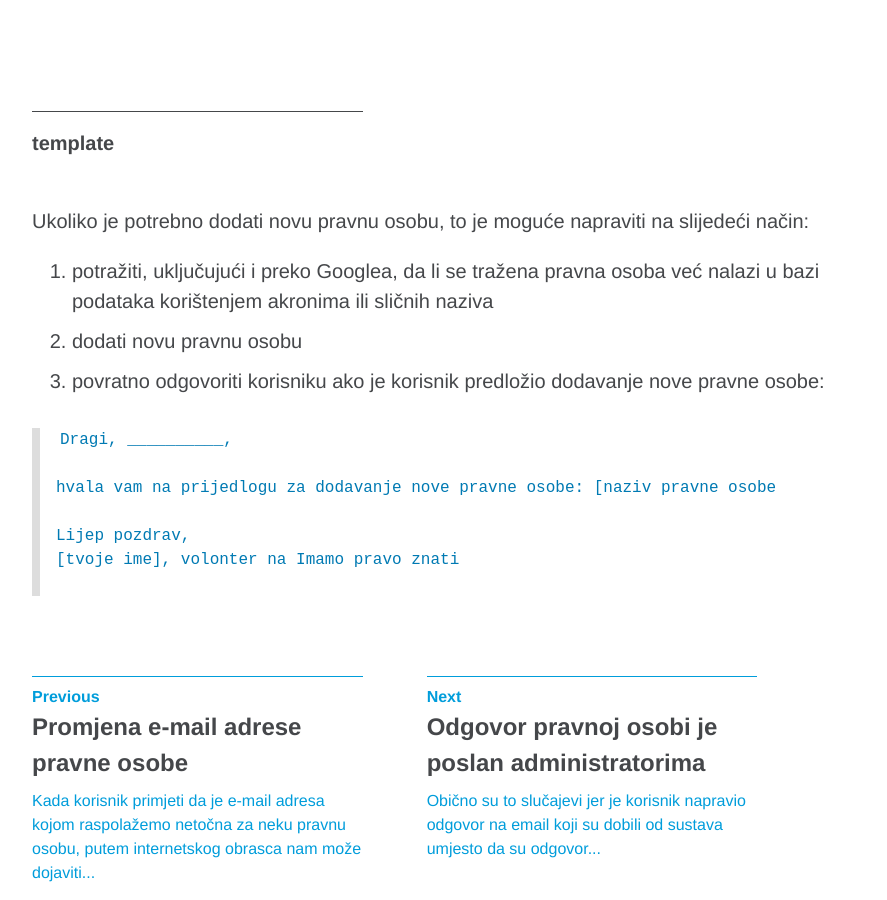
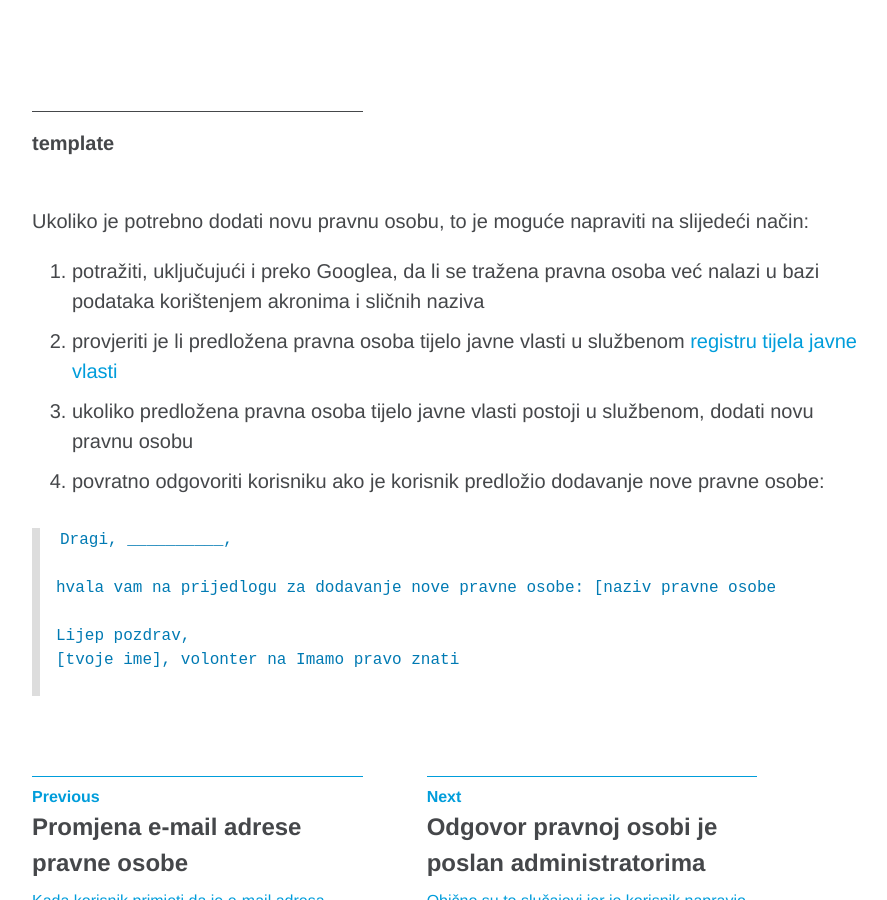
Before and after one commit to schlos/imamopravoznati-admin, a Jekyll site: the page built from _posts/2017-09-17-nova-pravna-osoba.md, in a window 1280 px wide and 900 px high, scrolled down 422 px. Shown: the whole window, without its empty margins (112-999 px from the left). Built offline with Jekyll 4.4.1, drawn with Linux system fonts in a browser that asks for light colours; comment, search, counter and statistics services are not loaded.

Commit message:
Add small how-to

```diff
--- a/_posts/2017-09-17-nova-pravna-osoba.md
+++ b/_posts/2017-09-17-nova-pravna-osoba.md
@@ -6,8 +6,9 @@ categories: template
 ---
 
 Ukoliko je potrebno dodati novu pravnu osobu, to je moguće napraviti na slijedeći način:
-1. potražiti, uključujući i preko Googlea, da li se tražena pravna osoba već nalazi u bazi podataka korištenjem akronima ili sličnih naziva
-2. dodati novu pravnu osobu
+1. potražiti, uključujući i preko Googlea, da li se tražena pravna osoba već nalazi u bazi podataka korištenjem akronima i sličnih naziva
+2. provjeriti je li predložena pravna osoba tijelo javne vlasti u službenom [registru tijela javne vlasti][TJV]
+2. ukoliko predložena pravna osoba tijelo javne vlasti postoji u službenom, dodati novu pravnu osobu
 3. povratno odgovoriti korisniku ako je korisnik predložio dodavanje nove pravne osobe:
 
 
```
Also changed, not shown: other parts of _posts/2017-09-17-nova-pravna-osoba.md (+1 -0 lines).
